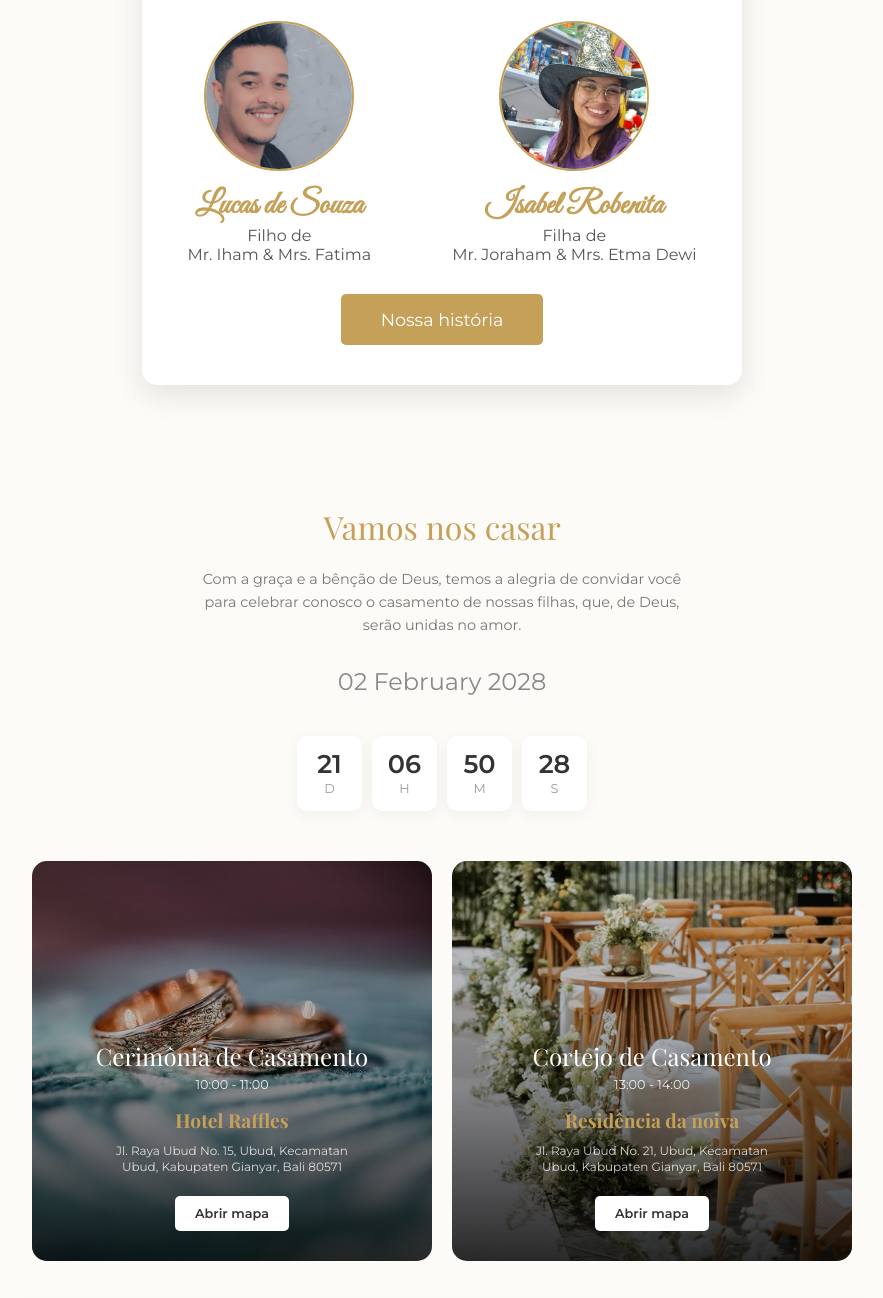
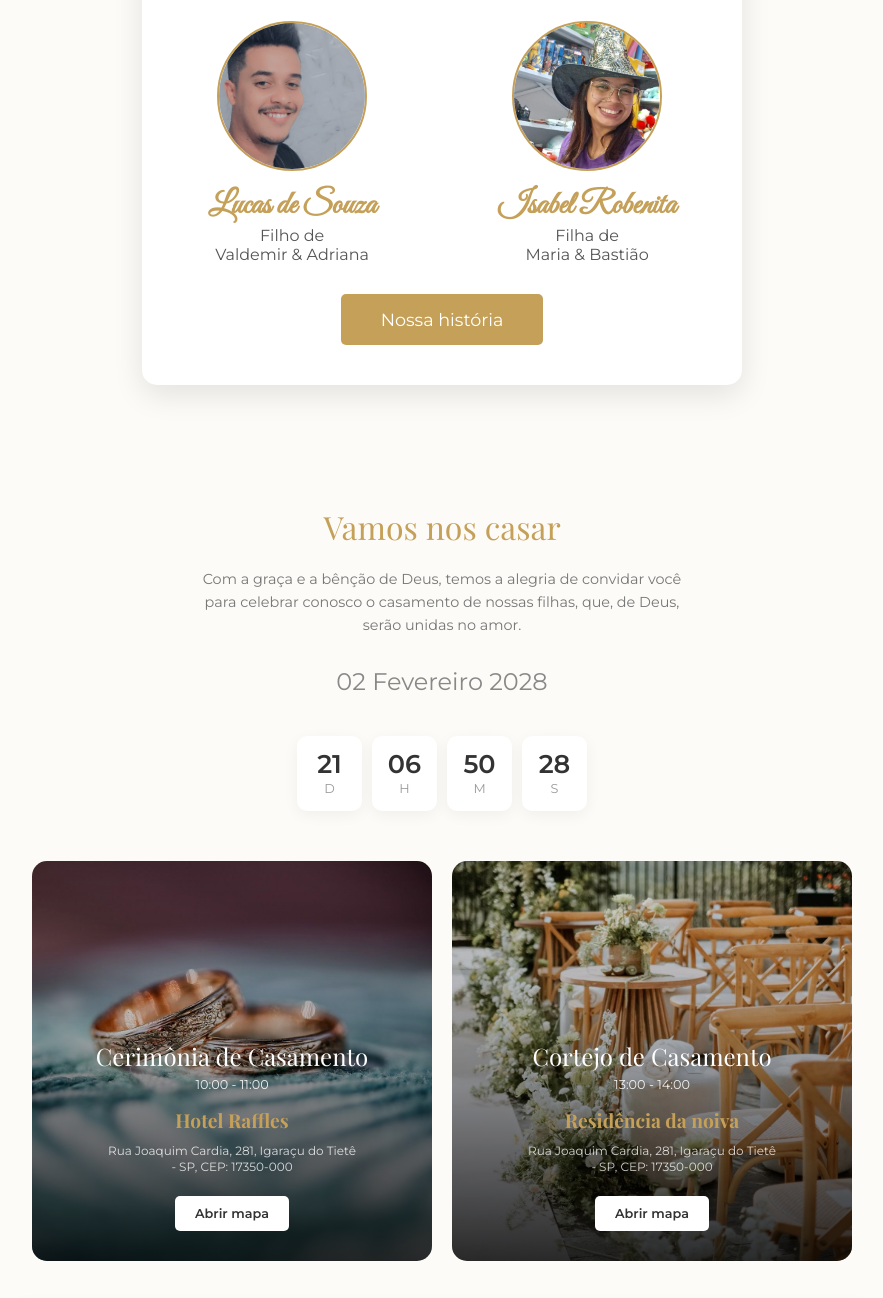
Before and after one commit to lucasSouza225/ConviteCasamento, a plain HTML site: page index.html in a window 1280 px wide. Shown: the part 850-2148 px from the top of the page, without its empty margins (198-1081 px from the left). Drawn offline with nearby package versions, Linux system fonts and the light colour scheme; grey boxes are pictures that could not be loaded; a web font is replaced by a local one.

Commit message:
ajustes na home

```diff
--- a/index.html
+++ b/index.html
@@ -45,7 +45,7 @@
               <img src="img/home/euuu.jpeg" alt="Foto do Lucas" />
             </div>
             <h3>Lucas de Souza</h3>
-            <p>Filho de<br />Mr. Iham & Mrs. Fatima</p>
+            <p>Filho de<br />Valdemir & Adriana </p>
             <div class="redes-sociais"></div>
           </div>
 
@@ -54,7 +54,7 @@
               <img src="img/home/mo.jpeg" alt="Foto da Isabel" />
             </div>
             <h3>Isabel Robenita</h3>
-            <p>Filha de<br />Mr. Joraham & Mrs. Etma Dewi</p>
+            <p>Filha de<br />Maria & Bastião</p>
             <div class="redes-sociais"></div>
           </div>
         </div>
@@ -72,7 +72,7 @@
           celebrar conosco o casamento de nossas filhas, que, de Deus, serão
           unidas no amor.
         </p>
-        <p class="data-destaque">02 February 2028</p>
+        <p class="data-destaque">02 Fevereiro 2028</p>
       </div>
 
       <div class="contagem-tempo">
@@ -104,8 +104,7 @@
             <p class="horario">10:00 - 11:00</p>
             <h4>Hotel Raffles</h4>
             <p class="endereco">
-              Jl. Raya Ubud No. 15, Ubud, Kecamatan Ubud, Kabupaten Gianyar,
-              Bali 80571
+              Rua Joaquim Cardia, 281, Igaraçu do Tietê - SP, CEP: 17350-000
             </p>
             <a href="#" class="botao-mapa"> Abrir mapa </a>
           </div>
@@ -120,8 +119,7 @@
             <p class="horario">13:00 - 14:00</p>
             <h4>Residência da noiva</h4>
             <p class="endereco">
-              Jl. Raya Ubud No. 21, Ubud, Kecamatan Ubud, Kabupaten Gianyar,
-              Bali 80571
+              Rua Joaquim Cardia, 281, Igaraçu do Tietê - SP, CEP: 17350-000
             </p>
             <a href="#" class="botao-mapa"> Abrir mapa </a>
           </div>
```
